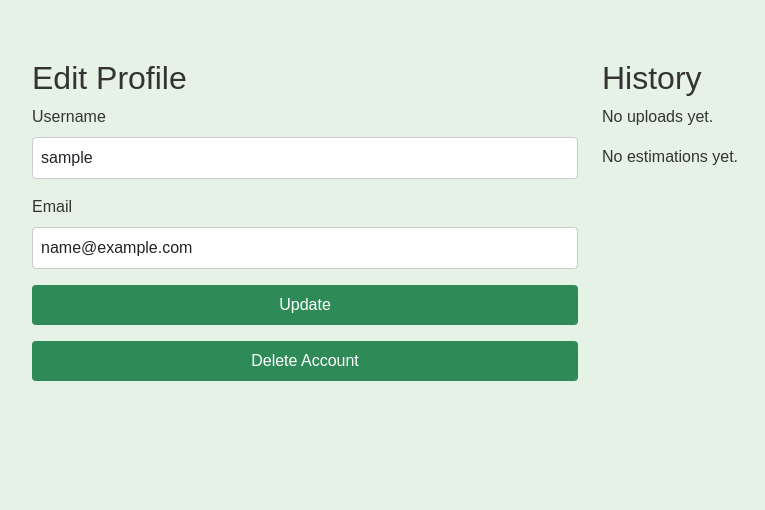
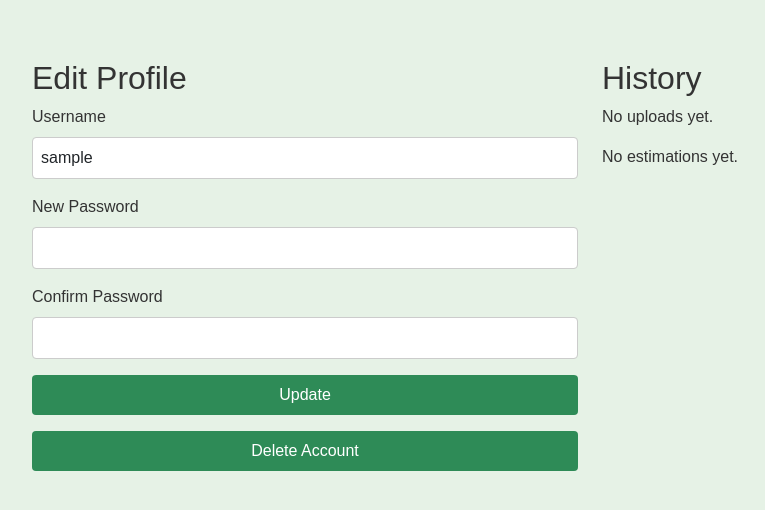
Before and after one commit to codingburgas/2425-11-b-pp-student-practices-assignment-MMStoyanov21, a Flask app: page /profile in a window 1280 px wide. Shown: the part 133-643 px from the top of the page, without its empty margins (50-815 px from the left). Run offline with Flask 3, Linux system fonts and the light colour scheme; the visitor is signed in with stand-in values (Sample User, id 1); data that the repository does not hold is empty.

Commit message:
Edit some things and add user stories

```diff
--- /dev/null
+++ b/documentation/user stories.txt
@@ -0,0 +1,3 @@
+I want to be able to upload a csv file containig my study hours
+After I upload it to see the predicted score I might get on a test and see a linear regression graphic
+I want to be able to edit my profile and see my past uploads and model trainings
--- a/project/app/profile/forms.py
+++ b/project/app/profile/forms.py
@@ -1,8 +1,17 @@
 from flask_wtf import FlaskForm
-from wtforms import StringField, SubmitField
-from wtforms.validators import DataRequired, Email, Length
+from wtforms import StringField, PasswordField, SubmitField
+from wtforms.validators import DataRequired, Length, EqualTo
+
 
 class UpdateProfileForm(FlaskForm):
     username = StringField('Username', validators=[DataRequired(), Length(min=2, max=20)])
-    email = StringField('Email', validators=[DataRequired(), Email()])
+
+    password = PasswordField('New Password', validators=[
+        Length(min=6, message="Password must be at least 6 characters"),
+    ])
+
+    confirm_password = PasswordField('Confirm Password', validators=[
+        EqualTo('password', message='Passwords must match')
+    ])
+
     submit = SubmitField('Update')
--- a/project/app/profile/routes.py
+++ b/project/app/profile/routes.py
@@ -7,8 +7,8 @@ from app.models import User, Upload, Estimation
 from app.profile.forms import UpdateProfileForm
 
 profile = Blueprint('profile', __name__)
+UPLOAD_FOLDER = os.path.join('app', 'static', 'uploads')
 
-UPLOAD_FOLDER = os.path.join('app', 'static', 'uploads')
 
 @profile.route("/profile", methods=['GET', 'POST'])
 @login_required
@@ -17,7 +17,10 @@ def view_profile():
 
     if form.validate_on_submit():
         current_user.username = form.username.data
-        current_user.email = form.email.data
+
+        if form.password.data:
+            current_user.set_password(form.password.data)
+
         db.session.commit()
         flash('Profile updated successfully.', 'success')
         return redirect(url_for('profile.view_profile'))
@@ -67,13 +70,12 @@ def delete_profile():
     logout_user()
     user = User.query.get_or_404(user_id)
 
-    # Optionally delete user's uploads from disk
     uploads = Upload.query.filter_by(user_id=user_id).all()
     for upload in uploads:
         try:
             os.remove(os.path.join(UPLOAD_FOLDER, upload.filename))
         except Exception:
-            pass  # Skip any errors deleting files
+            pass
 
     db.session.delete(user)
     db.session.commit()
--- a/project/app/templates/profile.html
+++ b/project/app/templates/profile.html
@@ -1,4 +1,4 @@
-<!-- File: app/profile/templates/edit_profile.html -->
+
 <!DOCTYPE html>
 <html lang="en">
 <head>
@@ -22,6 +22,8 @@
 <body>
 {% extends "layout.html" %}
 
+{% block title %}Edit Profile - Student Score Estimator{% endblock %}
+
 {% block content %}
 <div class="container mt-5">
     <div class="row">
@@ -30,14 +32,22 @@
             <h2>Edit Profile</h2>
             <form method="POST">
                 {{ form.hidden_tag() }}
+
                 <div class="form-group mb-3">
                     {{ form.username.label(class="form-label") }}
                     {{ form.username(class="form-control") }}
                 </div>
+
                 <div class="form-group mb-3">
-                    {{ form.email.label(class="form-label") }}
-                    {{ form.email(class="form-control") }}
+                    {{ form.password.label(class="form-label") }}
+                    {{ form.password(class="form-control") }}
                 </div>
+
+                <div class="form-group mb-3">
+                    {{ form.confirm_password.label(class="form-label") }}
+                    {{ form.confirm_password(class="form-control") }}
+                </div>
+
                 <button type="submit" class="btn btn-primary">Update</button>
             </form>
 
```
Also changed, not shown: documentation/database_schema.jpg (added), project/instance/site.db.
